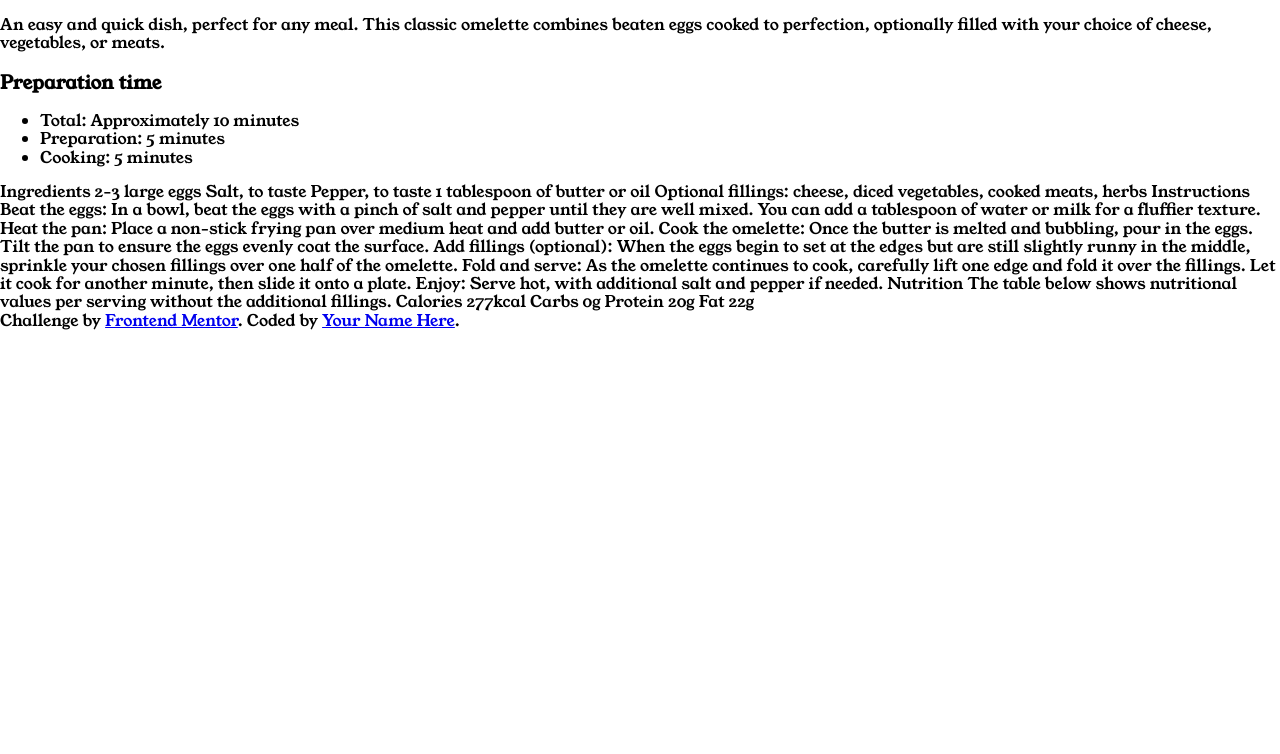
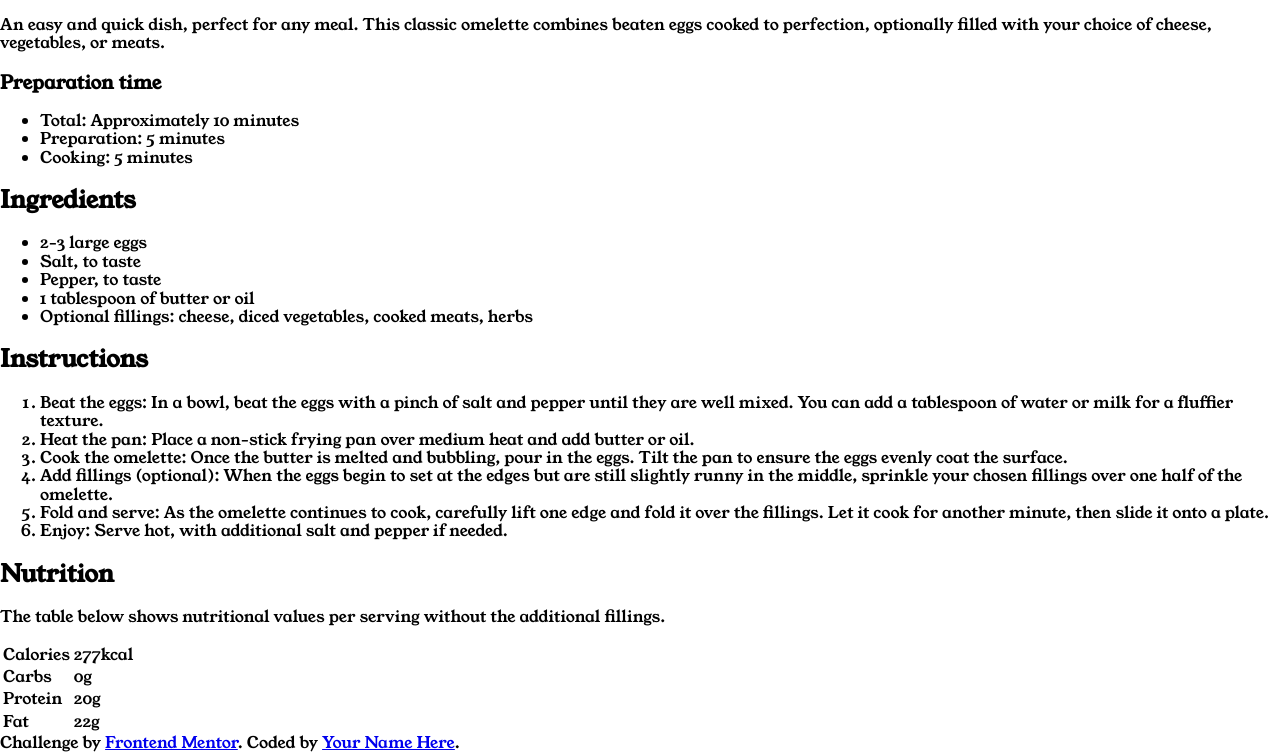
Before and after one commit to JDPWeb/resipe-page-main-solution, a plain HTML site: page index.html in a window 1280 px wide. Shown: the part 668-1422 px from the top of the page. Before the commit the page ends 1000 px from the top, so only its background shows below. Drawn offline with Linux system fonts and the light colour scheme.

Commit message:
updated html intructions, ingredients, nutrition sections

```diff
--- a/index.html
+++ b/index.html
@@ -20,82 +20,112 @@
   <body>
     <main>
       <article>
+        <img
+          src="assets/img/image-omelette.jpeg"
+          alt="Picture of a simple omelette."
+          class="recipePic"
+        />
 
-            <img src="assets/img/image-omelette.jpeg" alt="Picture of a simple omelette." class="recipePic">
-            <section class="header">
+        <section>
           <h1 class="recipeTitle">Simple Omelette Recipe</h1>
-                <p class="recipeDesc">An easy and quick dish, perfect for any meal. This classic omelette combines beaten eggs cooked
-                    to perfection, optionally filled with your choice of cheese, vegetables, or meats.</p>
+          <p class="recipeDesc">
+            An easy and quick dish, perfect for any meal. This classic omelette
+            combines beaten eggs cooked to perfection, optionally filled with
+            your choice of cheese, vegetables, or meats.
+          </p>
           <div class="prepTime">
             <h3>Preparation time</h3>
             <ul>
-                        <li>Total: Approximately 10 minutes</li>
-                        <li>Preparation: 5 minutes</li>
-                        <li>Cooking: 5 minutes</li>
+              <li><span class="bold">Total:</span> Approximately 10 minutes</li>
+              <li><span class="bold">Preparation:</span> 5 minutes</li>
+              <li><span class="bold">Cooking:</span> 5 minutes</li>
             </ul>
           </div>
         </section>
 
-            <section></section>
-            <section></section>
-            <section></section>
+        <section>
+          <h2 class="sectionTitle">Ingredients</h2>
+          <ul>
+            <li>2-3 large eggs</li>
+            <li>Salt, to taste</li>
+            <li>Pepper, to taste</li>
+            <li>1 tablespoon of butter or oil</li>
+            <li>
+              Optional fillings: cheese, diced vegetables, cooked meats, herbs
+            </li>
+          </ul>
+        </section>
+
+        <section>
+          <h2 class="sectionTitle">Instructions</h2>
+          <ol>
+            <li>
+              <span class="bold">Beat the eggs:</span> In a bowl, beat the eggs
+              with a pinch of salt and pepper until they are well mixed. You can
+              add a tablespoon of water or milk for a fluffier texture.
+            </li>
+            <li>
+              <span class="bold">Heat the pan:</span> Place a non-stick frying
+              pan over medium heat and add butter or oil.
+            </li>
+            <li>
+              <span class="bold">Cook the omelette:</span> Once the butter is
+              melted and bubbling, pour in the eggs. Tilt the pan to ensure the
+              eggs evenly coat the surface.
+            </li>
+            <li>
+              <span class="bold">Add fillings (optional):</span> When the eggs
+              begin to set at the edges but are still slightly runny in the
+              middle, sprinkle your chosen fillings over one half of the
+              omelette.
+            </li>
+            <li>
+              <span class="bold">Fold and serve:</span> As the omelette
+              continues to cook, carefully lift one edge and fold it over the
+              fillings. Let it cook for another minute, then slide it onto a
+              plate.
+            </li>
+            <li>
+              <span class="bold">Enjoy:</span> Serve hot, with additional salt
+              and pepper if needed.
+            </li>
+          </ol>
+        </section>
+
+        <section>
+          <h2 class="sectionTitle">Nutrition</h2>
+          <p>
+            The table below shows nutritional values per serving without the
+            additional fillings.
+          </p>
+          <table>
+            <tr>
+              <td>Calories</td>
+              <td class="bold">277kcal</td>
+            </tr>
+            <tr>
+              <td>Carbs</td>
+              <td class="bold">0g</td>
+            </tr>
+            <tr>
+              <td>Protein</td>
+              <td class="bold">20g</td>
+            </tr>
+            <tr>
+              <td>Fat</td>
+              <td class="bold">22g</td>
+            </tr>
+          </table>
+        </section>
       </article>
     </main>
 
-
-
-
-
-
-
-
-
-    Ingredients
-
-    2-3 large eggs
-    Salt, to taste
-    Pepper, to taste
-    1 tablespoon of butter or oil
-    Optional fillings: cheese, diced vegetables, cooked meats, herbs
-
-    Instructions
-
-    Beat the eggs: In a bowl, beat the eggs with a pinch of salt and pepper until they are well mixed.
-    You can add a tablespoon of water or milk for a fluffier texture.
-
-    Heat the pan: Place a non-stick frying pan over medium heat and add butter or oil.
-
-    Cook the omelette: Once the butter is melted and bubbling, pour in the eggs. Tilt the pan to ensure
-    the eggs evenly coat the surface.
-
-    Add fillings (optional): When the eggs begin to set at the edges but are still slightly runny in the
-    middle, sprinkle your chosen fillings over one half of the omelette.
-
-    Fold and serve: As the omelette continues to cook, carefully lift one edge and fold it over the
-    fillings. Let it cook for another minute, then slide it onto a plate.
-
-    Enjoy: Serve hot, with additional salt and pepper if needed.
-
-    Nutrition
-
-    The table below shows nutritional values per serving without the additional fillings.
-
-    Calories
-    277kcal
-
-    Carbs
-    0g
-
-    Protein
-    20g
-
-    Fat
-    22g
-
     <footer>
       <div class="attribution">
-        Challenge by <a href="https://www.frontendmentor.io?ref=challenge" target="_blank">Frontend Mentor</a>.
-        Coded by <a href="#">Your Name Here</a>.
+        Challenge by
+        <a href="https://www.frontendmentor.io?ref=challenge" target="_blank"
+          >Frontend Mentor</a
+        >. Coded by <a href="#">Your Name Here</a>.
       </div>
     </footer>
   </body>
```
Lines whose indentation alone changed are shown as unchanged.
